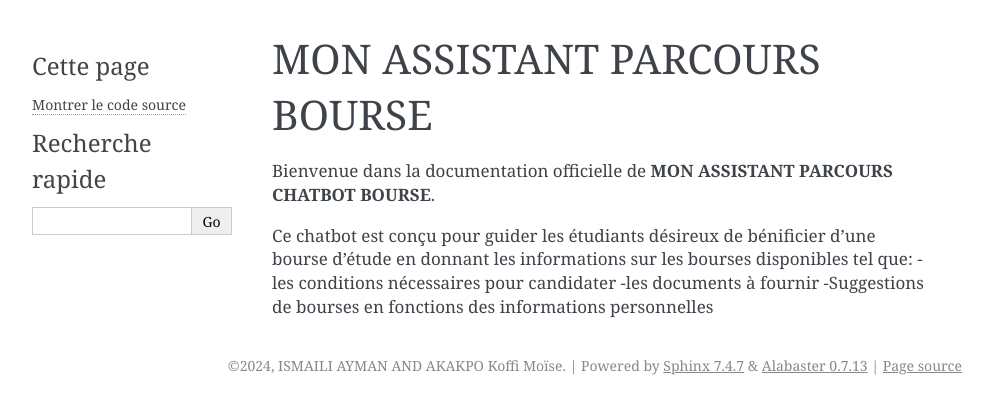
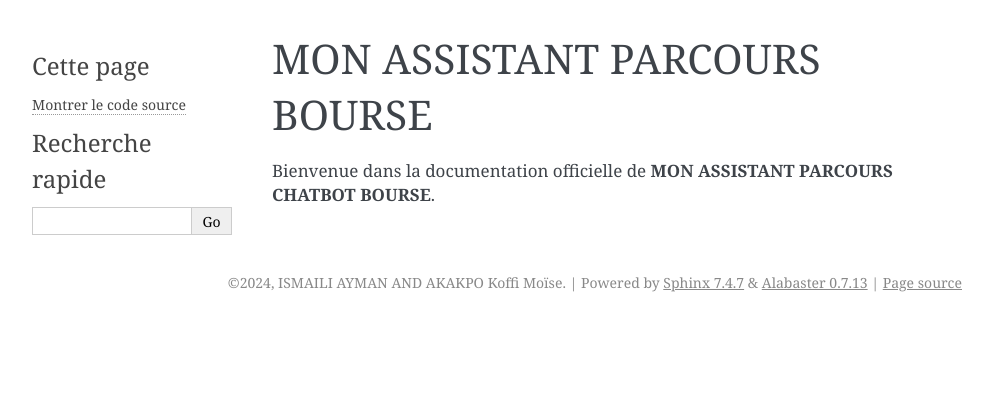
Before and after one commit to ISMAILI-AYMAN/Mon-Assistant-Parcours-Chatbot-bourse, a Sphinx documentation site: the page built from docs/index.rst, in a window 1280 px wide. Shown: the top 414 px of the page, without its empty margins (148-1141 px from the left). Built offline with Sphinx 7.4.7, drawn with Linux system fonts in a browser that asks for light colours; pages that are not in the unit, such as notebooks, are missing from menus.

Commit message:
Update index.rst

```diff
--- a/docs/index.rst
+++ b/docs/index.rst
@@ -4,10 +4,7 @@ MON ASSISTANT PARCOURS BOURSE
 
 Bienvenue dans la documentation officielle de **MON ASSISTANT PARCOURS CHATBOT BOURSE**.
 
-Ce chatbot est conçu pour guider les étudiants désireux de bénificier d'une bourse d'étude en donnant les informations sur les bourses disponibles tel que:
--les conditions nécessaires pour candidater
--les documents à fournir
--Suggestions de bourses en fonctions des informations personnelles
+
 
 .. toctree::
    :maxdepth: 2
```
